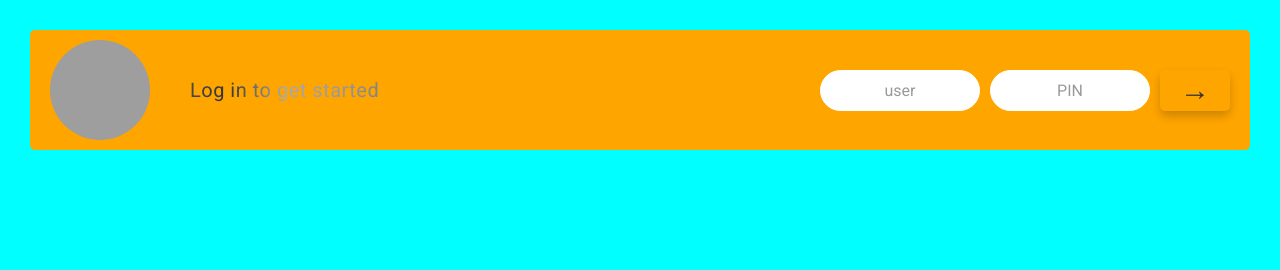
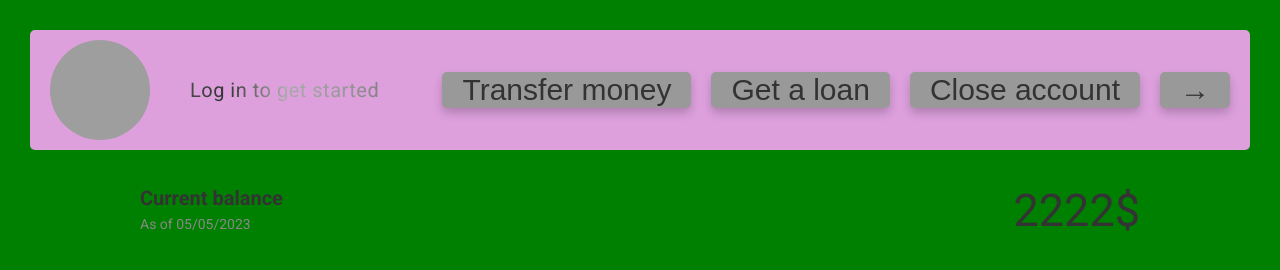
Before and after one commit to Mateusz-Miszczak/swiftBank, a website: page index.html in a window 1280 px wide. Drawn offline with Linux system fonts and the light colour scheme; grey boxes are pictures that could not be loaded.

Commit message:
Class names corrected so they will follow BEM methodology better, nav bar recreated and repositioned a bit, balance component created and styled

```diff
--- a/index.html
+++ b/index.html
@@ -29,13 +29,13 @@
           <input
             type="text"
             placeholder="User"
-            class="login__input login__input-left-animation login__input--user"
+            class="login__input login__input--left-animation login__input--user"
           />
           <input
             type="password"
             placeholder="PIN"
             maxlength="4"
-            class="login__input login__input-right-animation login__input--pin"
+            class="login__input login__input--right-animation login__input--pin"
           />
           <button class="btn btn__submit">&rarr;</button>
         </form>
@@ -55,23 +55,30 @@
         <p class="navigation__welcome-message">Log in to get started</p>
       </div>
 
-      <form class="navigation__login">
-        <input
-          type="text"
-          placeholder="user"
-          class="login__input navigation__login--input login__input--user"
-        />
-        <input
-          type="password"
-          placeholder="PIN"
-          maxlength="4"
-          class="login__input navigation__login--input login__input--pin"
-        />
-        <button class="btn btn__submit">&rarr;</button>
-      </form>
+      <div class="navigation__buttons">
+        <button class="btn btn__submit btn__submit--transfer">
+          Transfer money
+        </button>
+        <button class="btn btn__submit btn__submit--loan">Get a loan</button>
+        <button class="btn btn__submit btn__submit--close-acc">
+          Close account
+        </button>
+        <button class="btn btn__submit btn__submit--logout">&rarr;</button>
+      </div>
     </nav>
 
-    <main class="app"></main>
+    <main class="app">
+      <div class="balance">
+        <div class="balance__container-label-date">
+          <p class="balance__label">Current balance</p>
+          <p class="balance__date">
+            As of <span class="date">05/05/2023</span>
+          </p>
+        </div>
+
+        <div class="balance__value">2222$</div>
+      </div>
+    </main>
     <script src="script.js"></script>
   </body>
 </html>
--- a/sass/abstracts/_variables.scss
+++ b/sass/abstracts/_variables.scss
@@ -10,6 +10,7 @@ $color-test-2: #ffb900;
 $color-grey-dark-1: #333;
 $color-grey-dark-2: #555;
 $color-grey-dark-3: #777;
+$color-grey-dark-3-5: #888;
 $color-grey-dark-4: #999;
 $color-grey-dark-5: #aaa;
 
@@ -17,9 +18,12 @@ $color-white: #fff;
 $color-black: #000;
 
 // FONT SIZES
+$small-font-size: 1.4rem;
 $default-font-size: 1.6rem;
 $medium-font-size: 2rem;
 $big-font-size: 3rem;
+$huge-font-size: 4rem;
+$enormous-font-size: 4.5rem;
 
 // FONT WEIGHTS
 $thin: 100;
--- a/sass/base/_base.scss
+++ b/sass/base/_base.scss
@@ -12,5 +12,5 @@ html {
 
 body {
   box-sizing: border-box;
-  background-color: aqua;
+  background-color: green;
 }
--- /dev/null
+++ b/sass/components/_balance.scss
@@ -0,0 +1,29 @@
+.balance {
+  display: flex;
+  grid-column: 1 / span 2;
+  align-items: center;
+  justify-content: space-between;
+
+  &__container-label-date {
+    display: flex;
+    flex-direction: column;
+    justify-content: center;
+    gap: 1rem;
+  }
+
+  &__label {
+    font-size: $medium-font-size;
+    font-weight: $bold;
+  }
+
+  &__date {
+    font-size: $small-font-size;
+    color: $color-grey-dark-3-5;
+    // align-self: flex-start;
+  }
+
+  &__value {
+    font-size: $enormous-font-size;
+    font-weight: $regular;
+  }
+}
--- a/sass/components/_button.scss
+++ b/sass/components/_button.scss
@@ -6,7 +6,7 @@
   &__submit {
     padding: 0.1rem 2rem;
 
-    background: none;
+    background-color: $color-grey-dark-4;
     color: inherit;
     box-shadow: 0 5px 10px rgba($color-black, 0.2);
     cursor: pointer;
--- a/sass/layout/_app.scss
+++ b/sass/layout/_app.scss
@@ -0,0 +1,10 @@
+.app {
+  max-width: 100rem;
+  margin: 4rem auto;
+
+  display: grid;
+  grid-template-columns: 2fr 1fr;
+  grid-template-rows: auto repeat(3, 15rem) auto;
+  gap: 2rem;
+  transition: all 0.3s;
+}
--- a/sass/layout/_login.scss
+++ b/sass/layout/_login.scss
@@ -81,11 +81,11 @@
     color: inherit;
     border: 0.1rem solid $color-white;
 
-    &-left-animation {
+    &--left-animation {
       @include moveInLeftSlowMixin;
     }
 
-    &-right-animation {
+    &--right-animation {
       @include moveInRightSlowMixin;
     }
 
--- a/sass/layout/_navigation.scss
+++ b/sass/layout/_navigation.scss
@@ -1,10 +1,12 @@
 .navigation {
+  max-width: 160rem;
   display: flex;
   justify-content: space-between;
   align-items: center;
   padding: 0 2rem;
+  margin: 0 auto;
   margin-bottom: 2rem;
-  background-color: orange;
+  background-color: plum;
   border-radius: $borad-tiny;
 
   &__welcome-logo-container {
@@ -36,12 +38,8 @@
     @include gradientOnText;
   }
 
-  &__login {
+  &__buttons {
     display: flex;
-    gap: 1rem;
-  }
-
-  &__login--input {
-    width: $width-btn-medium;
+    gap: 2rem;
   }
 }
--- a/sass/main.scss
+++ b/sass/main.scss
@@ -7,6 +7,7 @@
 @import 'base/typography';
 @import 'base/utilities';
 
+@import 'components/balance';
 @import 'components/button';
 
 @import 'layout/app';
```
Also changed, not shown: css/style.css.
